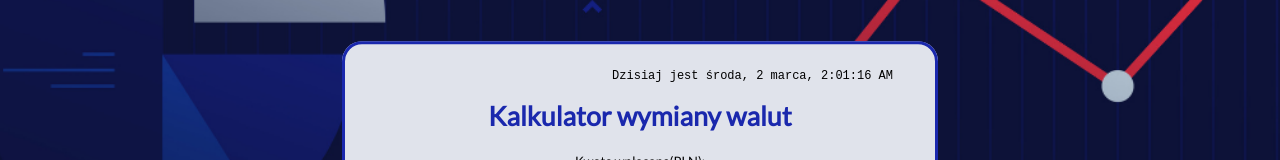
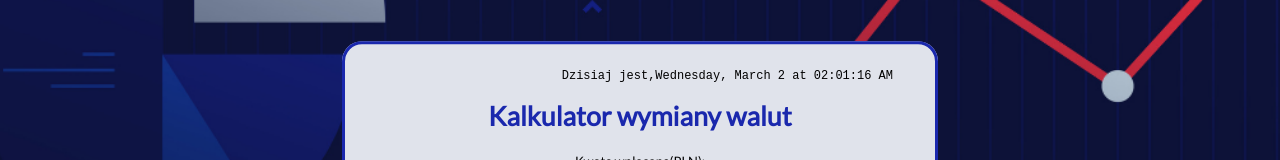
Before and after one commit to Marcin-Malek/currency-converter-react, a React (Create React App) app: page / in a window 1280 px wide. Shown: the part 200-360 px from the top of the page. Built offline with nearby package versions, Linux system fonts and the light colour scheme.

Commit message:
Clock code improvement - date and time parsed with toLocaleString

```diff
--- a/src/Clock/index.js
+++ b/src/Clock/index.js
@@ -3,9 +3,6 @@ import "./style.css";
 
 const Clock = () => {
     const [time, setTime] = useState(new Date());
-
-    const months = ["stycznia", "lutego", "marca", "kwietnia", "maja", "czerwca", "lipca", "sierpnia", "września", "października", "listopada", "grudnia"];
-    const weekdays = ["niedziela", "poniedziałek", "wtorek", "środa", "czwartek", "piątek", "sobota"];
 
     useEffect(() => {
         const intervalId = setInterval(() => {
@@ -18,8 +15,16 @@ const Clock = () => {
     })
 
     return (
-        <p className="clock">Dzisiaj jest {weekdays[time.getDay()]}, {time.getDate()} {months[time.getMonth()]}, {time.toLocaleTimeString()}</p>
+        <p className="clock">Dzisiaj jest,
+        {time.toLocaleString(undefined, {
+            weekday: "long",
+            hour: "2-digit",
+            minute: "2-digit",
+            second: "2-digit",
+            day: "numeric",
+            month: "long"
+        })}</p>
     )
-}
+};
 
 export default Clock;
```
